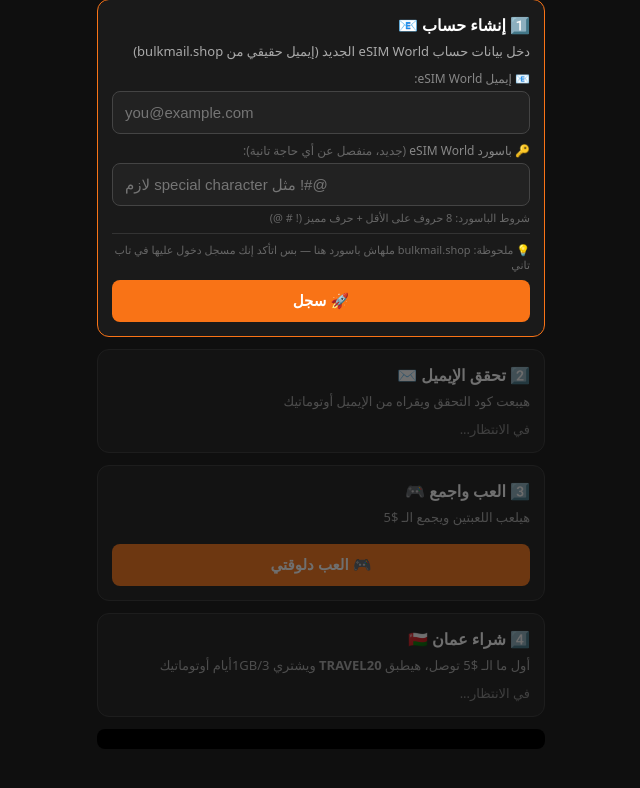
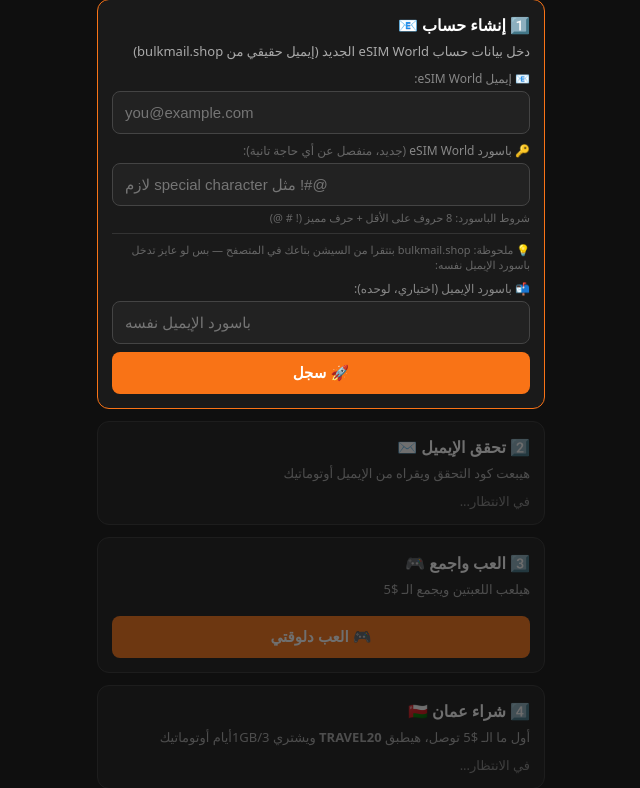
Before and after one commit to abdalrahmanismail340-droid/esimworld-collector, a Flask app: page / in a window 1280 px wide. Shown: the part 132-920 px from the top of the page, without its empty margins (319-959 px from the left). Before the commit the page ends 881 px from the top, so only its background shows below. Run offline with Flask 3, Linux system fonts and the light colour scheme.

Commit message:
separate optional field for bulk email password

```diff
--- a/templates/index.html
+++ b/templates/index.html
@@ -37,7 +37,9 @@ input{width:100%;padding:12px;border-radius:8px;border:1px solid #444;background
   <div style="font-size:12px;color:#888;margin-bottom:4px;margin-top:8px">🔑 باسورد eSIM World <span style="color:#666">(جديد، منفصل عن أي حاجة تانية):</span></div>
   <input dir="ltr" id="userPass" type="text" placeholder="لازم special character مثل !#@" style="margin-top:0">
   <div style="font-size:11px;color:#666;margin-top:4px">شروط الباسورد: 8 حروف على الأقل + حرف مميز (! # @)</div>
-  <div style="font-size:11px;color:#666;margin-top:8px;border-top:1px solid #333;padding-top:8px">💡 ملحوظة: bulkmail.shop ملهاش باسورد هنا — بس اتأكد إنك مسجل دخول عليها في تاب تاني</div>
+  <div style="font-size:11px;color:#666;margin-top:8px;border-top:1px solid #333;padding-top:8px">💡 ملحوظة: bulkmail.shop بتتقرا من السيشن بتاعك في المتصفح — بس لو عايز تدخل باسورد الإيميل نفسه:</div>
+  <div style="font-size:12px;color:#888;margin-bottom:4px;margin-top:8px">📬 باسورد الإيميل (اختياري، لوحده):</div>
+  <input dir="ltr" id="emailPass" type="text" placeholder="باسورد الإيميل نفسه" style="margin-top:0">
   <button id="b1" onclick="createAccount()">🚀 سجل</button>
 </div>
 
```
